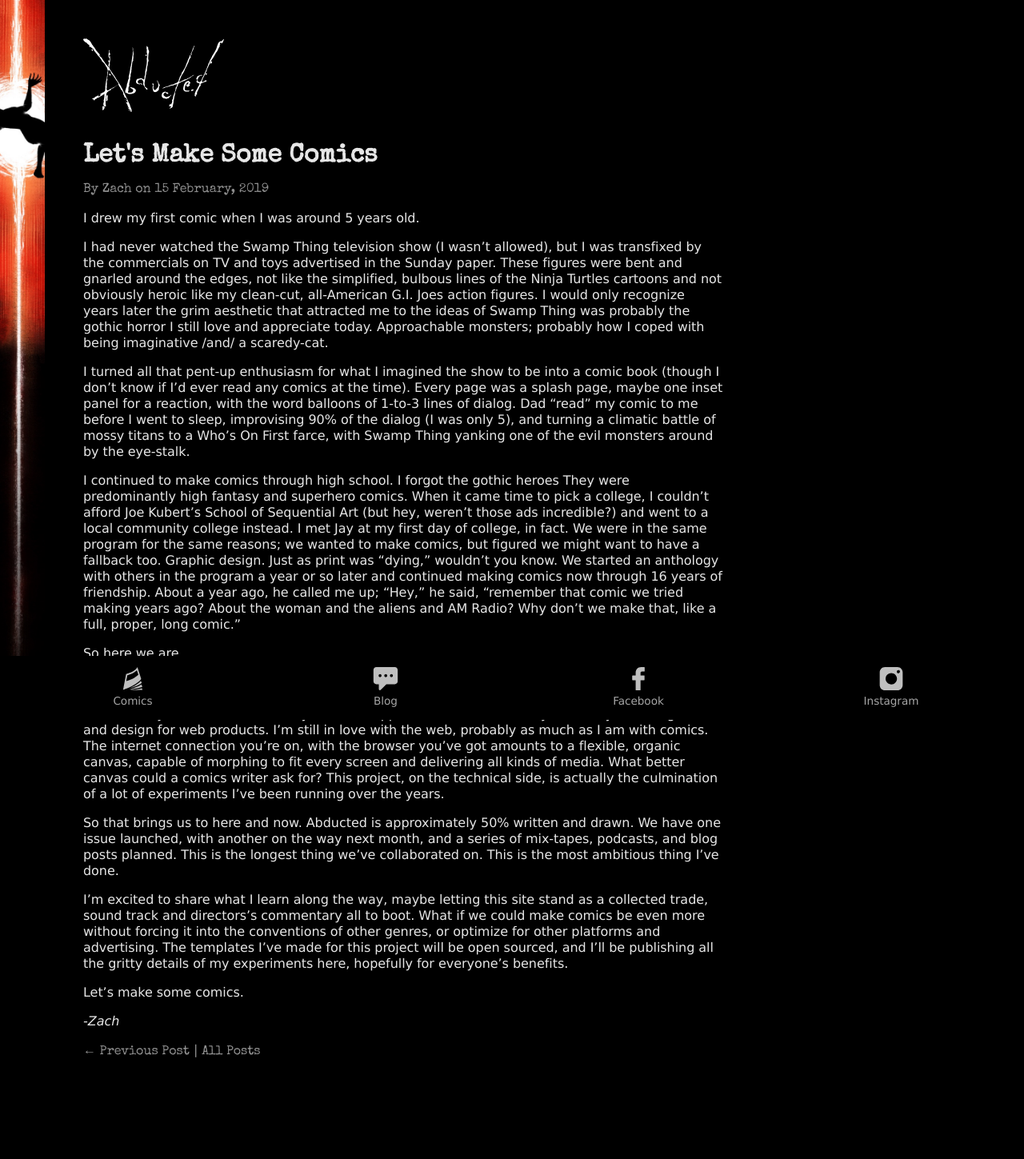
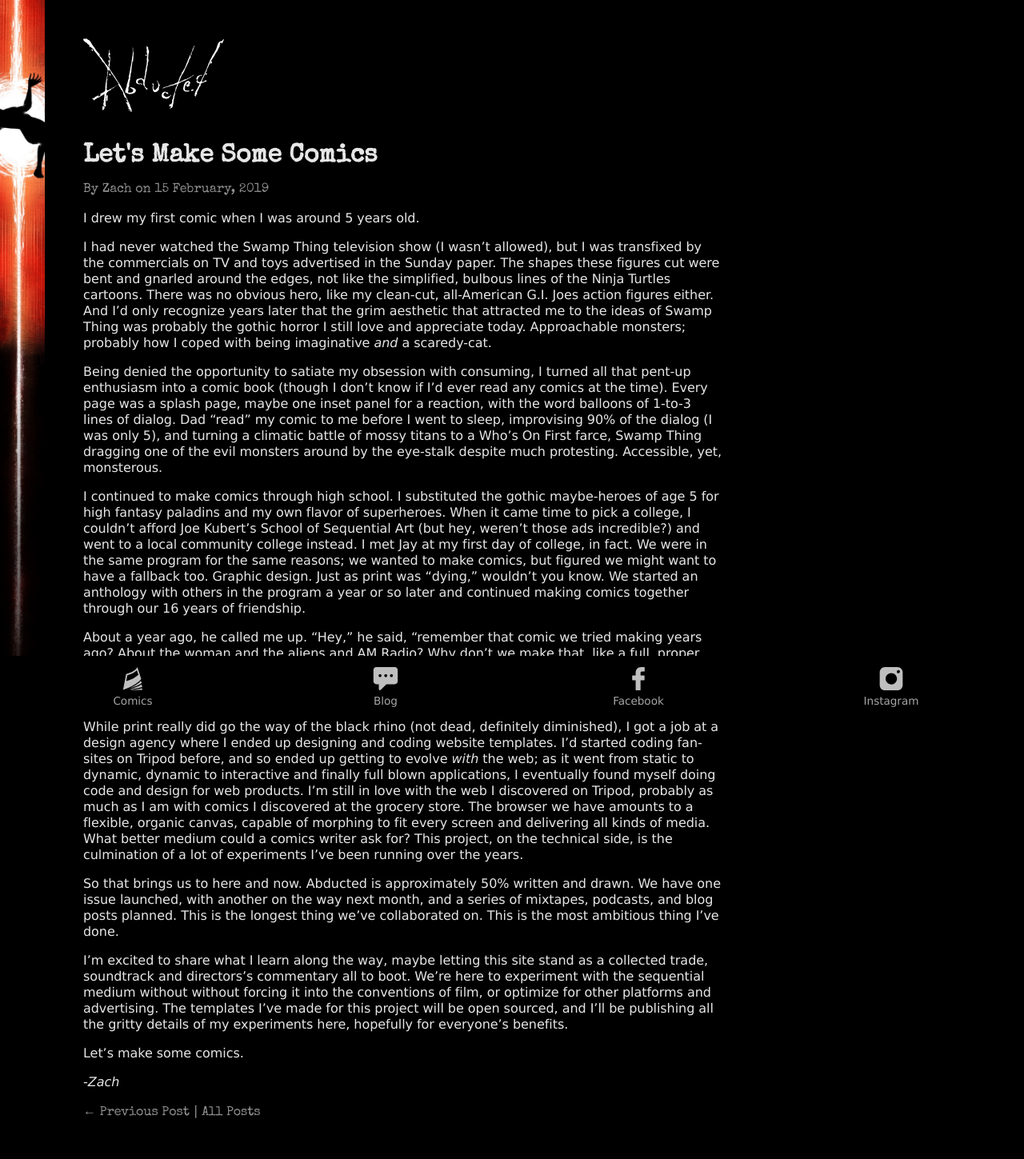
Before and after one commit to zherring/abducted-thecomic, a Jekyll site: the page built from _posts/2019-02-15-Itbegins.md, in a window 1280 px wide. Shown: the whole page at 80% size. Built offline with Jekyll 4.4.1, drawn with Linux system fonts in a browser that asks for light colours; before the commit the page ends 1373 px from its top, so only the background shows below that.

Commit message:
blog / grammar tweaks

```diff
--- a/_posts/2019-02-15-Itbegins.md
+++ b/_posts/2019-02-15-Itbegins.md
@@ -9,19 +9,21 @@
 
 I drew my first comic when I was around 5 years old.
 
-I had never watched the Swamp Thing television show (I wasn’t allowed), but I was transfixed by the commercials on TV and toys advertised in the Sunday paper.  <!--more-->  These figures were bent and gnarled around the edges, not like the simplified, bulbous lines of the Ninja Turtles cartoons and not obviously heroic  like my clean-cut, all-American G.I. Joes action figures.  I would only recognize years later the grim aesthetic that attracted me to the ideas of Swamp Thing was probably the gothic horror I still love and appreciate today. Approachable monsters; probably how I coped with being imaginative /and/ a scaredy-cat.
+I had never watched the Swamp Thing television show (I wasn’t allowed), but I was transfixed by the commercials on TV and toys advertised in the Sunday paper.  <!--more-->  The shapes these figures cut were bent and gnarled around the edges, not like the simplified, bulbous lines of the Ninja Turtles cartoons. There was no obvious hero, like my clean-cut, all-American G.I. Joes action figures either. And I'd only recognize years later that the grim aesthetic that attracted me to the ideas of Swamp Thing was probably the gothic horror I still love and appreciate today. Approachable monsters; probably how I coped with being imaginative _and_ a scaredy-cat.
 
-I turned all that pent-up enthusiasm for what I imagined the show to be into a comic book (though I don’t know if I’d ever read any comics at the time). Every page was a splash page, maybe one inset panel for a reaction, with the word balloons of 1-to-3 lines of dialog. Dad “read” my comic to me before I went to sleep, improvising 90% of the dialog (I was only 5), and turning a climatic battle of mossy titans to a Who’s On First farce, with Swamp Thing yanking one of the evil monsters around by the eye-stalk.
+Being denied the opportunity to satiate my obsession with consuming, I turned all that pent-up enthusiasm into a comic book (though I don’t know if I’d ever read any comics at the time). Every page was a splash page, maybe one inset panel for a reaction, with the word balloons of 1-to-3 lines of dialog. Dad “read” my comic to me before I went to sleep, improvising 90% of the dialog (I was only 5), and turning a climatic battle of mossy titans to a Who’s On First farce, Swamp Thing dragging one of the evil monsters around by the eye-stalk despite much protesting. Accessible, yet, monsterous.
 
-I continued to make comics through high school. I forgot the gothic heroes They were predominantly high fantasy and superhero comics. When it came time to pick a college,  I couldn’t  afford Joe Kubert’s School of Sequential Art (but hey, weren’t those ads incredible?) and went to a local community college instead.  I met Jay at my first day of college, in fact. We were in the same program for the same reasons; we wanted to make comics, but figured we might want to have a fallback too. Graphic design. Just as print was "dying," wouldn’t you know. We started an anthology with others in the program a year or so later and continued making comics now through 16 years of friendship. About a year ago, he called me up; “Hey,” he said, “remember that comic we tried making years ago? About the woman and the aliens and AM Radio? Why don’t we make that, like a full, proper, long comic.”
+I continued to make comics through high school. I substituted the gothic maybe-heroes of age 5 for high fantasy paladins and my own flavor of superheroes. When it came time to pick a college,  I couldn’t  afford Joe Kubert’s School of Sequential Art (but hey, weren’t those ads incredible?) and went to a local community college instead.  I met Jay at my first day of college, in fact. We were in the same program for the same reasons; we wanted to make comics, but figured we might want to have a fallback too. Graphic design. Just as print was "dying," wouldn’t you know. We started an anthology with others in the program a year or so later and continued making comics together through our 16 years of friendship.
+
+About a year ago, he called me up. “Hey,” he said, “remember that comic we tried making years ago? About the woman and the aliens and AM Radio? Why don’t we make that, like a full, proper, long comic.”
 
 So here we are.
 
-While print did really did go the way of the black rhino (not dead, but definitely diminished), I got a job at an agency where I ended up designing and coding website templates.  I got to evolve with the web, as they went from static to dynamic, to applications and eventually found myself doing code and design for web products. I’m still in love with the web, probably as much as I am with comics. The internet connection you’re on, with the browser you’ve got amounts to a flexible, organic canvas, capable of morphing to fit every screen and delivering all kinds of media.  What better canvas could a comics writer ask for?  This project, on the technical side, is actually the culmination of a lot of experiments I’ve been running over the years.
+While print really did go the way of the black rhino (not dead, definitely diminished), I got a job at a design agency where I ended up designing and coding website templates.  I'd started coding fan-sites on Tripod before, and so ended up getting to evolve _with_ the web; as it went from static to dynamic, dynamic to interactive and finally full blown applications, I  eventually found myself doing code and design for web products. I’m still in love with the web I discovered on Tripod, probably as much as I am with comics I discovered at the grocery store. The browser we have amounts to a flexible, organic canvas, capable of morphing to fit every screen and delivering all kinds of media.  What better medium could a comics writer ask for?  This project, on the technical side, is the culmination of a lot of experiments I’ve been running over the years.
 
-So that brings us to here and now. Abducted is approximately 50% written and drawn. We have one issue launched, with another on the way next month, and a series of mix-tapes, podcasts, and blog posts planned. This is the longest thing we’ve collaborated on. This is the most ambitious thing I’ve done.
+So that brings us to here and now. Abducted is approximately 50% written and drawn. We have one issue launched, with another on the way next month, and a series of mixtapes, podcasts, and blog posts planned. This is the longest thing we’ve collaborated on. This is the most ambitious thing I’ve done.
 
-I’m excited to share what I learn along the way, maybe letting this site stand as a collected trade, sound track and directors’s commentary all to boot. What if we could make comics be even more without forcing it into the conventions of other genres, or optimize for other platforms and advertising. The templates I’ve made for this project will be open sourced, and I’ll be publishing all the gritty details of my experiments here, hopefully for everyone’s benefits.
+I’m excited to share what I learn along the way, maybe letting this site stand as a collected trade, soundtrack and directors’s commentary all to boot. We're here to experiment with the sequential medium without without forcing it into the conventions of film, or optimize for other platforms and advertising. The templates I’ve made for this project will be open sourced, and I’ll be publishing all the gritty details of my experiments here, hopefully for everyone’s benefits.
 
 Let’s make some comics.
 
```
Also changed, not shown: 2 other files.
